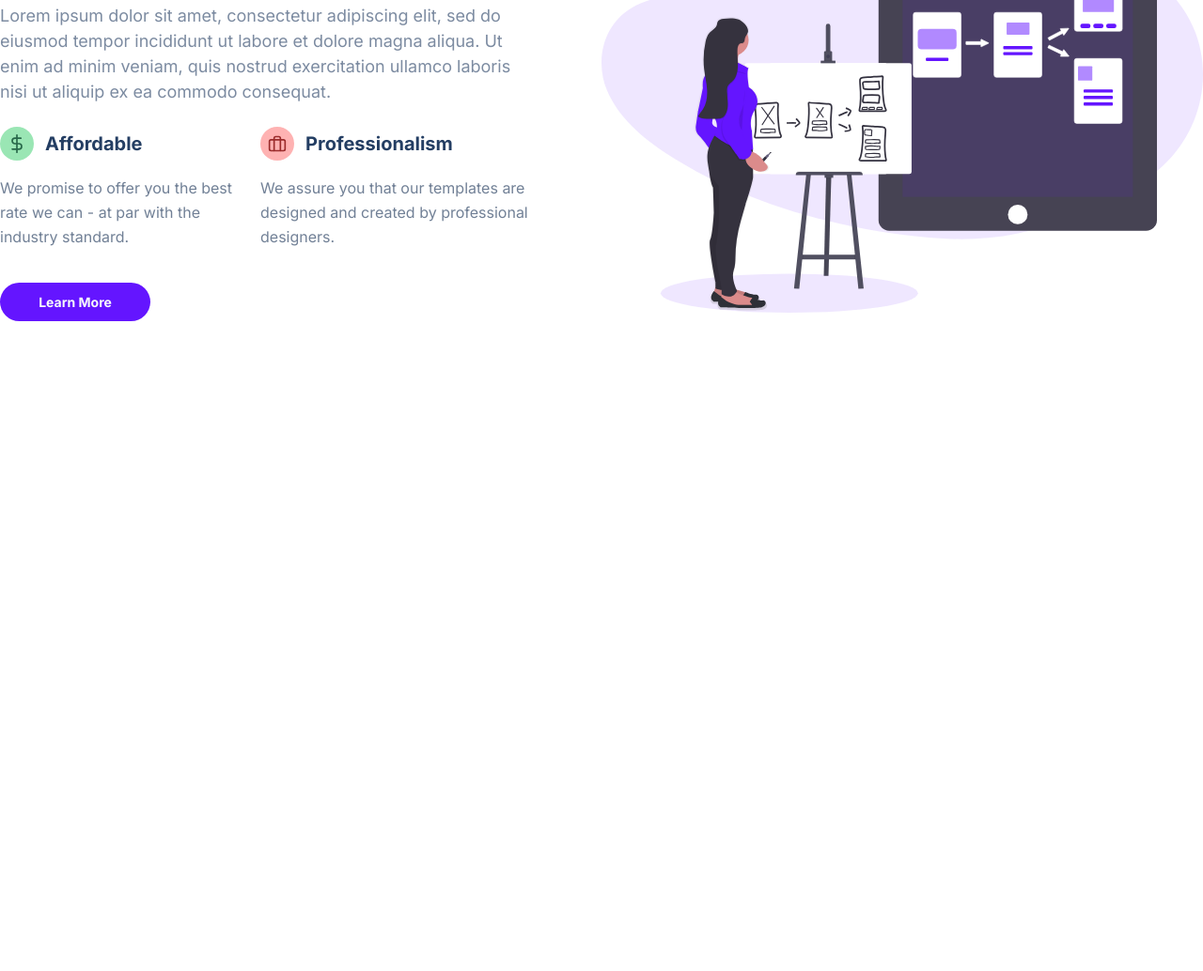
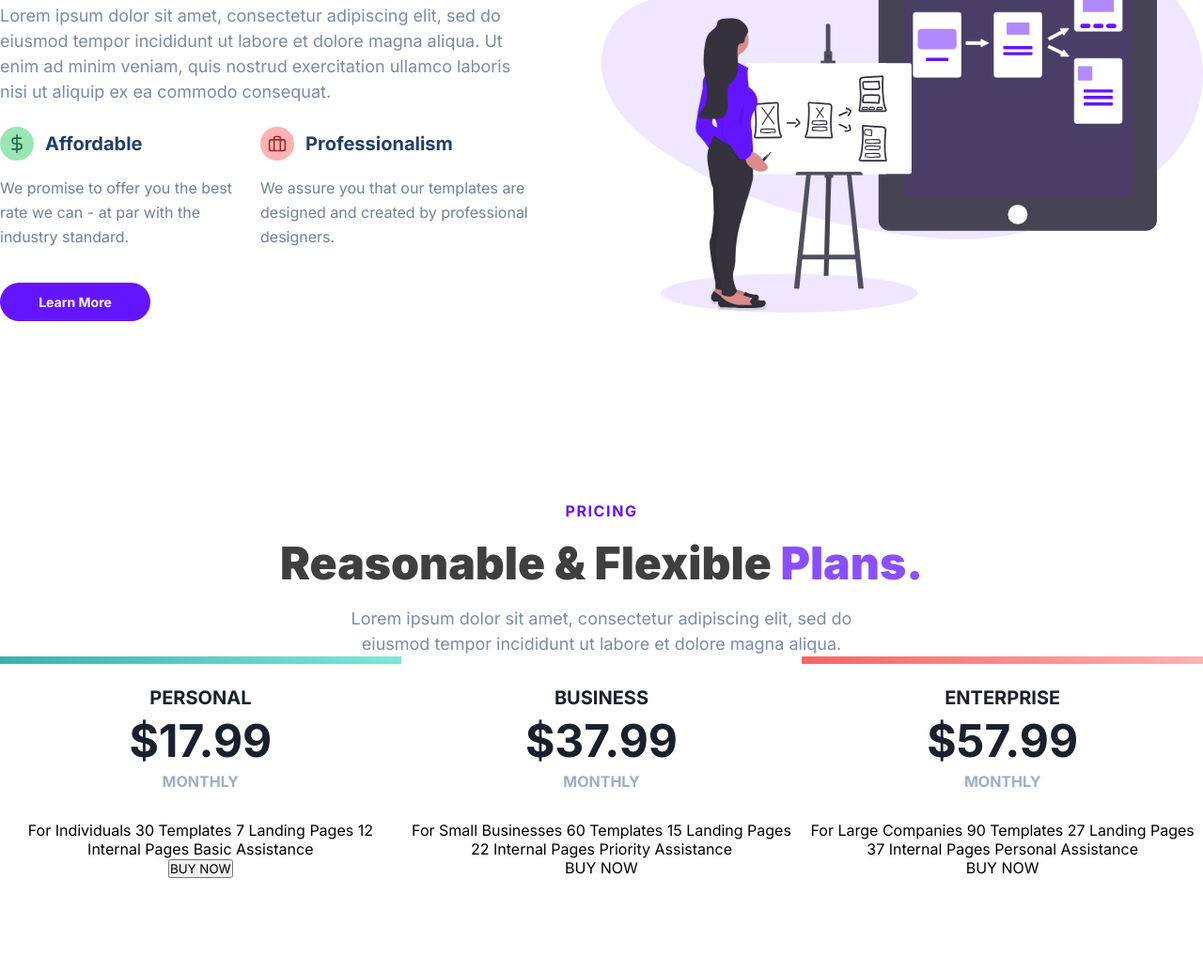
Before and after one commit to Pulki8/Final-project, a plain HTML site: page index.html in a window 1280 px wide. Shown: the part 3139-4173 px from the top of the page at 94% size. Before the commit the page ends 3609 px from the top, so only its background shows below. Drawn offline with Linux system fonts and the light colour scheme.

Commit message:
added plans

```diff
--- a/index.html
+++ b/index.html
@@ -330,19 +330,43 @@
                       <div class="value__label">Affordable</div>
                     </div>
                     <div class="value__bottom">
-                      We promise to offer you the best rate we can - at par with the industry standard.
+                      We promise to offer you the best rate we can - at par with
+                      the industry standard.
                     </div>
                   </div>
                   <div class="value">
                     <div class="value__top">
                       <figure class="icon__wrapper suitcase__icon">
-                        <svg xmlns="http://www.w3.org/2000/svg" width="24" height="24" viewBox="0 0 24 24" fill="none" stroke="currentColor" stroke-width="2" stroke-linecap="round" stroke-linejoin="round" class="icon "><rect x="2" y="7" width="20" height="14" rx="2" ry="2"></rect><path d="M16 21V5a2 2 0 0 0-2-2h-4a2 2 0 0 0-2 2v16"></path></svg>
-
+                        <svg
+                          xmlns="http://www.w3.org/2000/svg"
+                          width="24"
+                          height="24"
+                          viewBox="0 0 24 24"
+                          fill="none"
+                          stroke="currentColor"
+                          stroke-width="2"
+                          stroke-linecap="round"
+                          stroke-linejoin="round"
+                          class="icon"
+                        >
+                          <rect
+                            x="2"
+                            y="7"
+                            width="20"
+                            height="14"
+                            rx="2"
+                            ry="2"
+                          ></rect>
+                          <path
+                            d="M16 21V5a2 2 0 0 0-2-2h-4a2 2 0 0 0-2 2v16"
+                          ></path>
+                        </svg>
                       </figure>
                       <div class="value__label">Professionalism</div>
                     </div>
                     <div class="value__bottom">
-                      We assure you that our templates are designed and created by professional designers.
+                      We assure you that our templates are designed and created
+                      by professional designers.
                     </div>
                   </div>
                 </div>
@@ -358,6 +382,79 @@
             </div>
           </div>
         </section>
+
+        <section id="pricing">
+          <div class="container">
+            <div class="row">
+              <span class="purple__tag">PRICING</span>
+              <h2>Reasonable &amp; Flexible <span class="purple">Plans.</span></h2>
+              <p class="light__para">Lorem ipsum dolor sit amet, consectetur adipiscing elit, sed do eiusmod tempor incididunt ut labore et dolore magna aliqua.
+              </p>
+
+              <div class="plans">
+                <div class="plan">
+                  <div class="plan__style plan__style1"></div>
+                  <div class="plan__header">
+                    <span class="plan__name">PERSONAL</span>
+                    <span class="plan__price">$17.99</span>
+                    <span class="plan__duration">MONTHLY</span>
+                  </div>
+                  <div class="plan__border"></div>
+                  <div class="plan__description">
+                    <span class="plan__feature--primary">For Individuals</span>
+                    <span class="plan__feature">30 Templates</span>
+                    <span class="plan__feature">7 Landing Pages</span>
+                    <span class="plan__feature">12 Internal Pages</span>
+                    <span class="plan__feature">Basic Assistance</span>
+                  </div>
+                  <div class="plan__border"></div>
+                  <div class="plan__button">
+                    <button class="plan1__button
+                    ">BUY NOW</button>
+                  </div>
+                </div>
+
+                <div class="plan">
+
+                  <div class="plan__header">
+                    <span class="plan__name">BUSINESS</span>
+                    <span class="plan__price">$37.99</span>
+                    <span class="plan__duration">MONTHLY</span>
+                  </div>
+                  <div class="plan__border"></div>
+                  <div class="plan__description">
+                    <span class="plan__feature--primary">For Small Businesses</span>
+                    <span class="plan__feature">60 Templates</span>
+                    <span class="plan__feature">15 Landing Pages</span>
+                    <span class="plan__feature">22 Internal Pages</span>
+                    <span class="plan__feature">Priority Assistance</span>
+                  </div>
+                  <div class="plan__border"></div>
+                  <div class="plan__button">BUY NOW</div>
+                </div>
+
+                <div class="plan">
+                  <div class="plan__style plan__style3"></div>
+                  <div class="plan__header">
+                    <span class="plan__name">ENTERPRISE</span>
+                    <span class="plan__price">$57.99</span>
+                    <span class="plan__duration">MONTHLY</span>
+                  </div>
+                  <div class="plan__border"></div>
+                  <div class="plan__description">
+                    <span class="plan__feature--primary">For Large Companies</span>
+                    <span class="plan__feature">90 Templates</span>
+                    <span class="plan__feature">27 Landing Pages</span>
+                    <span class="plan__feature">37 Internal Pages</span>
+                    <span class="plan__feature">Personal Assistance</span>
+                  </div>
+                  <div class="plan__border"></div>
+                  <div class="plan__button">BUY NOW</div>
+                </div>
+              </div>
+            </div>
+          </div>
+        </section>
       </main>
     </div>
   </body>
--- a/style.css
+++ b/style.css
@@ -500,3 +500,81 @@ VALUES
   width: 160px;
   margin-top: 36px;
 }
+
+/*
+
+PRICING
+
+*/
+
+#pricing .row {
+  display: flex;
+  flex-direction: column;
+  align-items: center;
+  justify-content: center;
+  text-align: center;
+}
+
+#pricing .light__para {
+  max-width: 600px;
+  margin-top: 16px;
+}
+
+.plans {
+  display: flex;
+  flex-wrap: wrap;
+  position: relative;
+}
+
+.plan {
+  width: calc(100% / 3);
+  display: flex;
+  flex-direction: column;
+  position: relative;
+}
+
+.plan__style {
+  height: 8px;
+  width: 100%;
+  position: absolute;
+  top: 0;
+  left: 0;
+}
+
+.plan__style1 {
+  background: linear-gradient(115deg, rgb(56, 178, 172) 0%, rgb(129, 230, 217) 100%);
+}
+
+.plan__style3 {
+  background: linear-gradient(115deg, rgb(245, 101, 101) 0%, rgb(254, 178, 178) 100%);
+}
+
+.plan__header {
+  display: flex;
+  flex-direction: column;
+  justify-content: center;
+  align-items: center;
+  padding: 32px 0;
+}
+
+.plan__name {
+  color: #1a202c;
+  font-weight: 700;
+  font-size: 20px;
+  text-align: center;
+  margin: 0 auto;
+}
+
+.plan__price {
+  font-weight: 700;
+  font-size: 48px;
+  color: #1a202c;
+  margin: 4px auto;
+  text-align: center;
+}
+
+.plan__duration {
+font-size: 16px;
+font-weight: 700;
+color: #a0aec0;
+}
```
